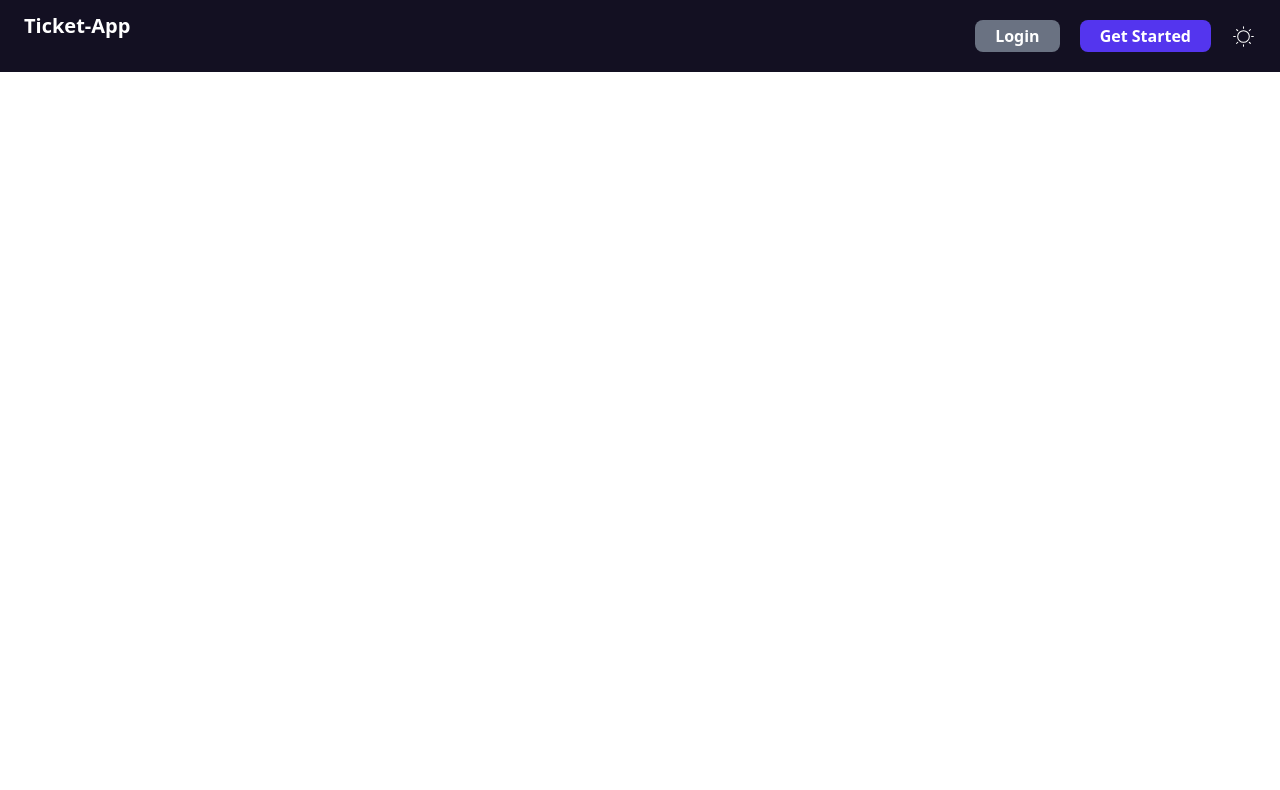
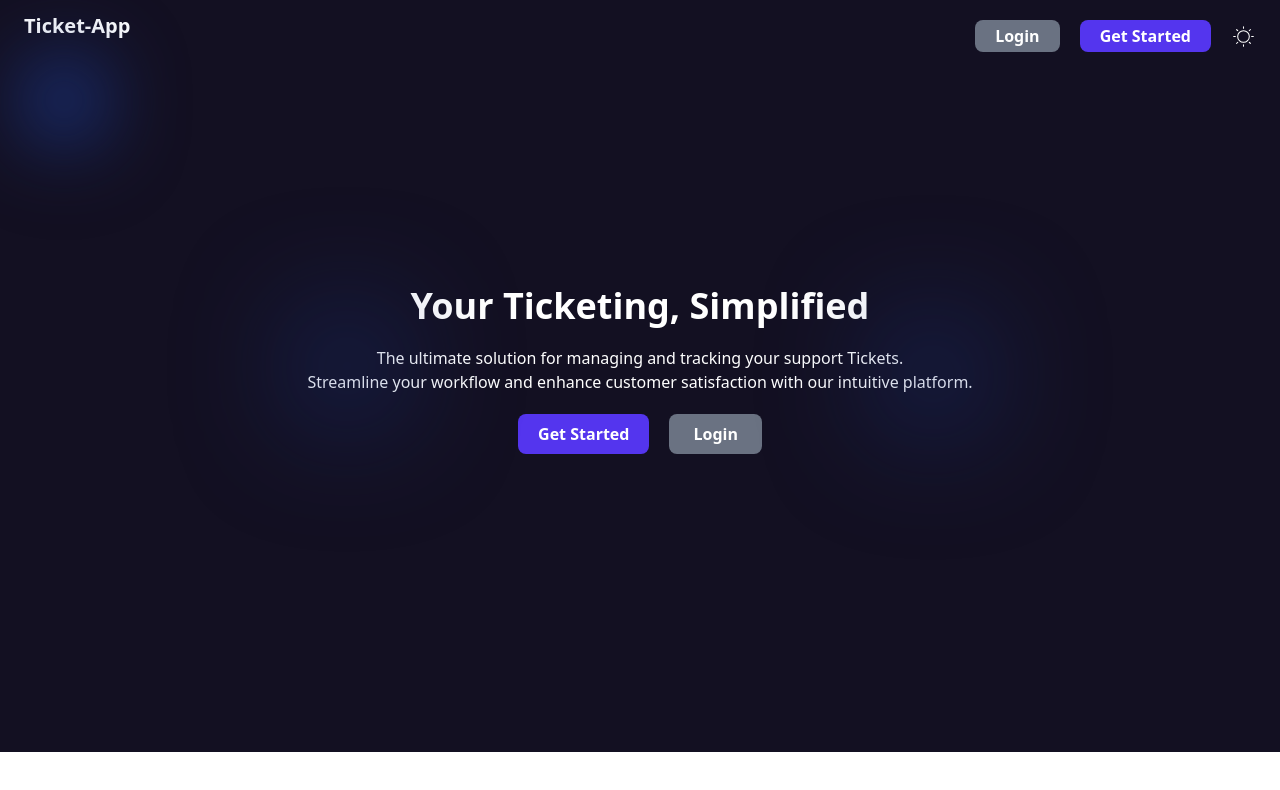
Before and after one commit to Gogo602/HNG_STAGE_2-REACT, a React (Vite) app: page / in a window 1280 px wide. Shown: the top 790 px of the page. Built offline with nearby package versions, Linux system fonts and the light colour scheme.

Commit message:
hero section

```diff
--- a/src/components/Navbar.tsx
+++ b/src/components/Navbar.tsx
@@ -4,7 +4,7 @@ import { CiLight } from "react-icons/ci";
 
 export default function Navbar() {
   return (
-    <nav className="md:flex items-center justify-between px-6 py-3 space-y-5">
+    <nav className="md:flex items-center justify-between space-y-5">
           <h3 className="text-xl font-bold">Ticket-App</h3>
           <ul className="flex items-center justify-between gap-5 font-semibold">
               <li className="bg-gray-500 rounded-lg px-5 py-1">
--- /dev/null
+++ b/src/components/home/Hero.tsx
@@ -0,0 +1,28 @@
+import { Link } from "react-router-dom";
+
+export default function Hero() {
+  return (
+      <section className="relative min-h-[85vh] flex items-center justify-center ">
+          <div className="bg-blue-900 absolute w-20 h-20 rounded-full z-0 shadow-2xl blur-2xl inset-0"/>
+        <div className="flex flex-col space-y-5 z-2 relative">
+            <div className="text-center -mt-15 text-md">
+                <h2 className="text-3xl font-bold py-5 md:text-4xl">Your Ticketing, Simplified</h2>
+                <p>
+                    The ultimate solution for managing and tracking your support Tickets. <br className="hidden md:inline"/> Streamline your workflow and enhance customer satisfaction with our intuitive platform.
+                </p>
+            </div>
+
+            <ul className="flex items-center justify-center gap-5 font-semibold">
+                <li className="bg-[#5435EE] rounded-lg px-5 py-2">
+                    <Link to='/register'>Get Started</Link>
+                </li>
+                <li className="bg-gray-500 rounded-lg px-6 py-2">
+                    <Link to='/login'>Login</Link>
+                </li>
+            </ul>
+            <div className="bg-blue-900 absolute w-20 h-20 rounded-full z-0 shadow-2xl blur-3xl inset-0"/>
+            <div className="bg-blue-900 absolute w-20 h-20 rounded-full z-0 shadow-2xl blur-3xl top-2 right-0"/>
+        </div>
+    </section>
+  )
+}
--- a/src/pages/Home.tsx
+++ b/src/pages/Home.tsx
@@ -1,9 +1,11 @@
+import Hero from "../components/home/Hero";
 import Navbar from "../components/Navbar";
 
 export default function Home() {
   return (
-    <section className="bg-[#131022] text-white">
-        <Navbar />
+    <section className="bg-[#131022] text-white px-6 py-3">
+      <Navbar />
+      <Hero />
     </section>
   )
 }
```
